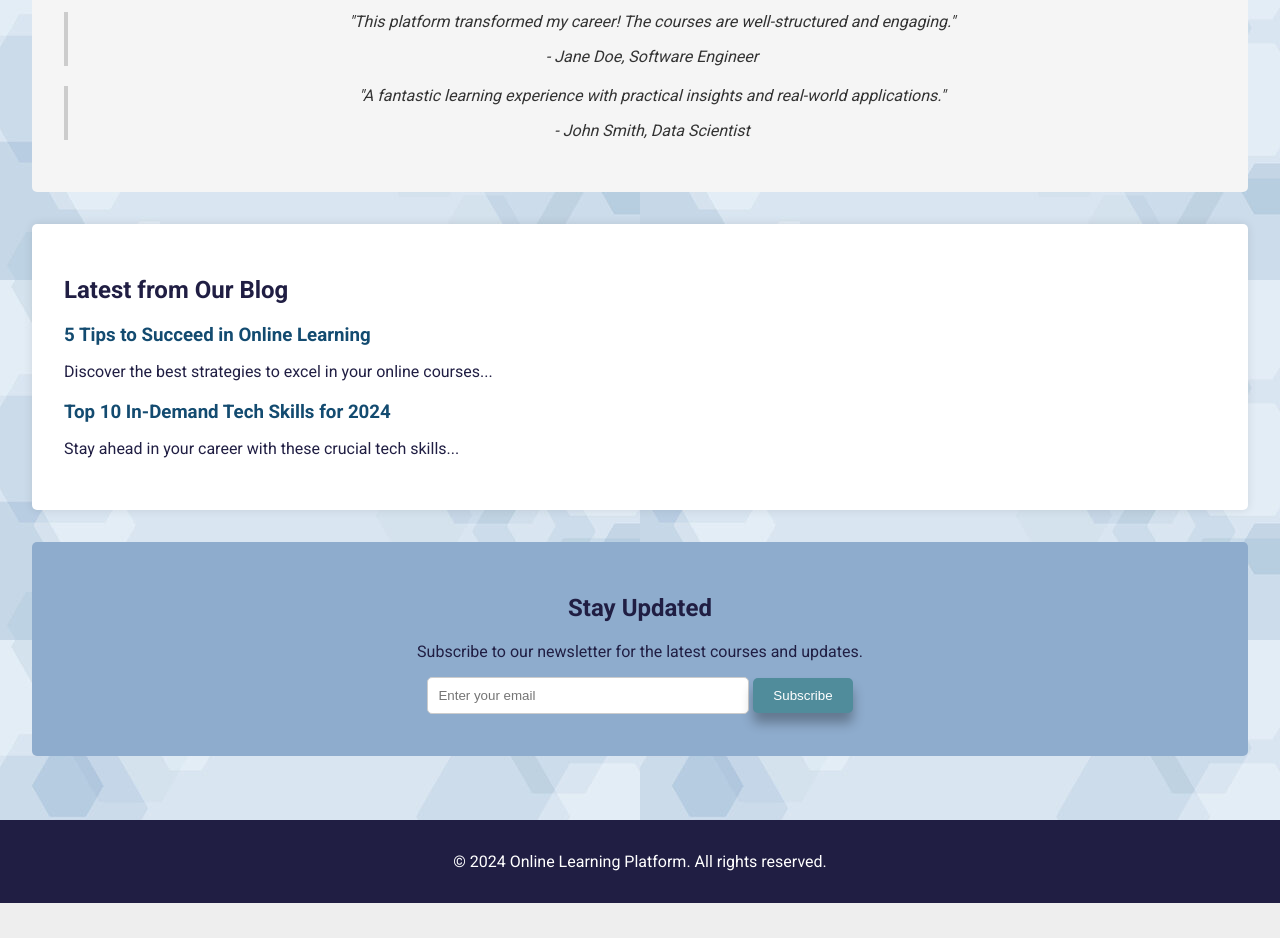
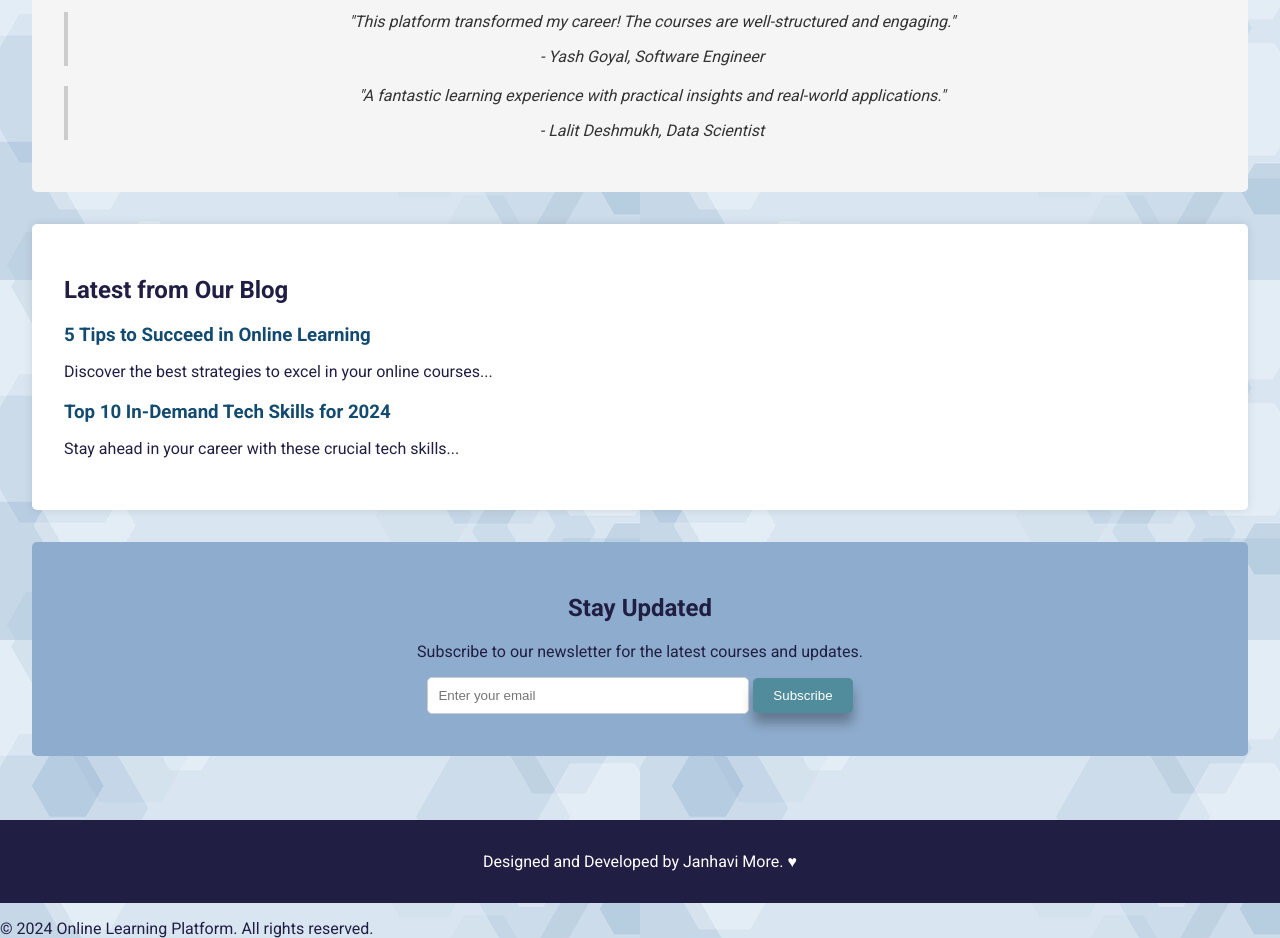
Before and after one commit to janhavi206/Online-Learning-Platform, a plain HTML site: page index.html in a window 1280 px wide. Shown: the part 800-1738 px from the top of the page. Before the commit the page ends 1703 px from the top, so only its background shows below. Drawn offline with Linux system fonts and the light colour scheme.

Commit message:
Update index.html

```diff
--- a/index.html
+++ b/index.html
@@ -49,11 +49,11 @@
             <h2>Testimonials</h2>
             <blockquote>
                 <p>"This platform transformed my career! The courses are well-structured and engaging."</p>
-                <cite>- Jane Doe, Software Engineer</cite>
+                <cite>- Yash Goyal, Software Engineer</cite>
             </blockquote>
             <blockquote>
                 <p>"A fantastic learning experience with practical insights and real-world applications."</p>
-                <cite>- John Smith, Data Scientist</cite>
+                <cite>- Lalit Deshmukh, Data Scientist</cite>
             </blockquote>
         </section>
 
@@ -72,14 +72,21 @@
         <section class="newsletter">
             <h2>Stay Updated</h2>
             <p>Subscribe to our newsletter for the latest courses and updates.</p>
-            <form action="subscribe.html" method="post">
-                <input type="email" name="email" placeholder="Enter your email">
+            <form action="#" method="post" onsubmit="event.preventDefault(); validateEmail();">
+                <input type="email" name="email" id="email" placeholder="Enter your email">
                 <button type="submit">Subscribe</button>
             </form>
         </section>
     </main>
 
     <footer>
+        <p>	  Designed and Developed by Janhavi More. &#9829;</p>
+
+    </footer>
+</body>
+<script src="script.js"></script>
+</html>
+
         <p>&copy; 2024 Online Learning Platform. All rights reserved.</p>
 
     </footer>
```
